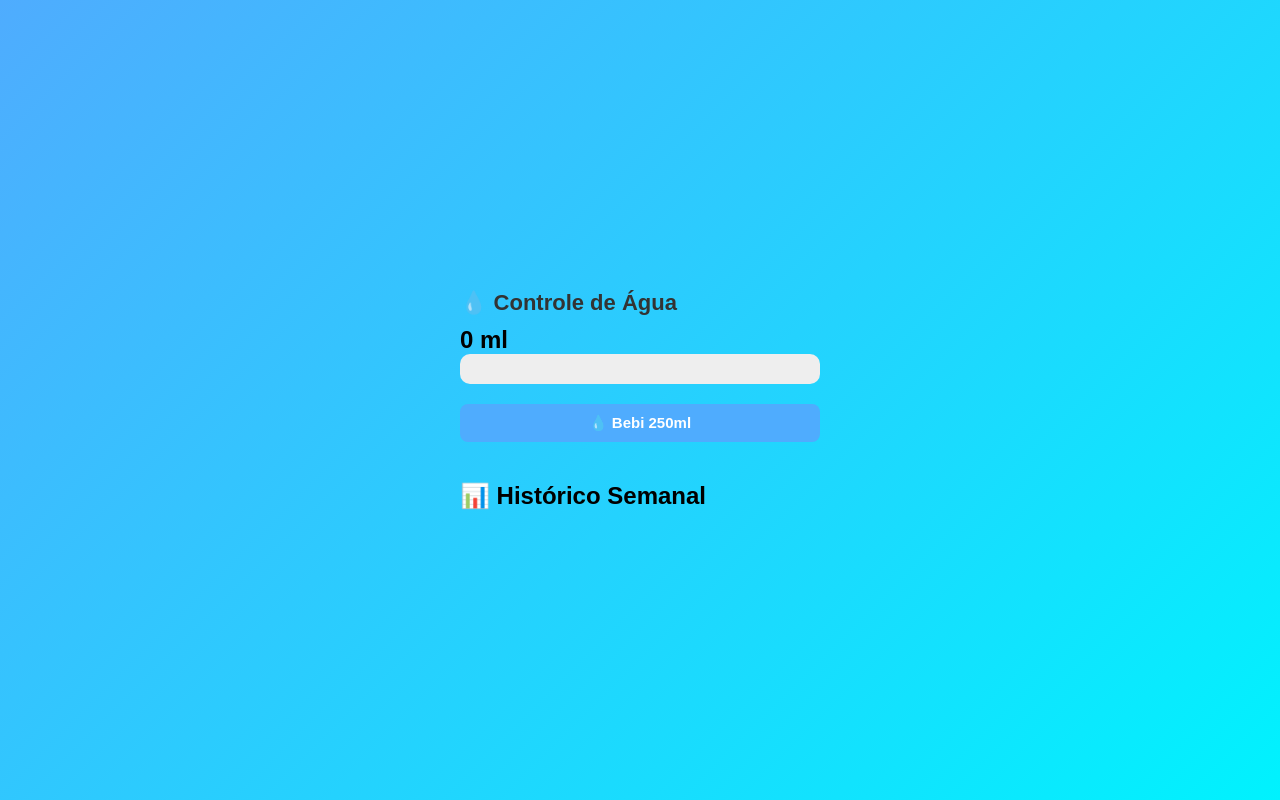
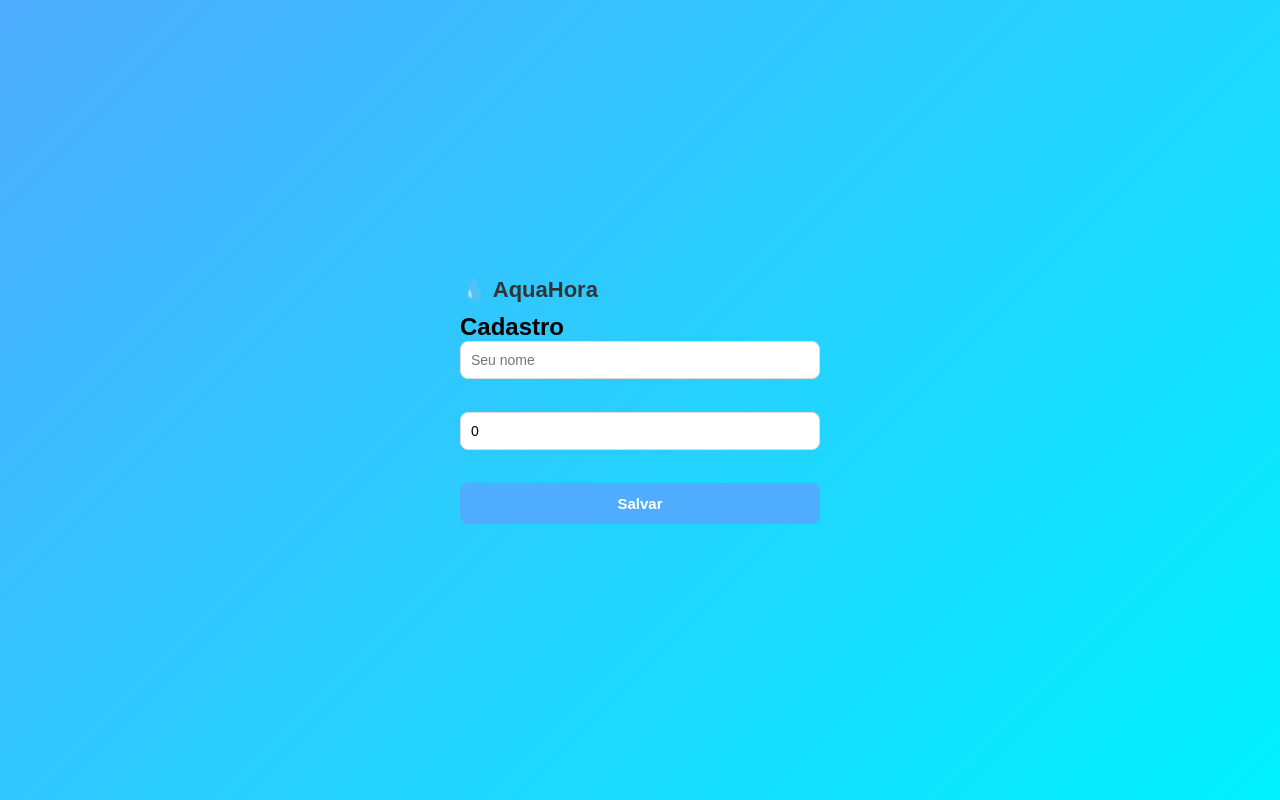
Before and after one commit to Thiagose7etr/AquaHora, a React (Vite) app: page / in a window 1280 px wide. Built offline with nearby package versions, Linux system fonts and the light colour scheme.

Commit message:
Refactor App component state management and UI

```diff
--- a/src/App.tsx
+++ b/src/App.tsx
@@ -6,20 +6,34 @@ type Dia = {
 };
 
 export default function App() {
-  const meta = 2000;
   const hoje = new Date().toISOString().split("T")[0];
 
+  const [nome, setNome] = useState<string>("");
+  const [peso, setPeso] = useState<number>(0);
+  const [meta, setMeta] = useState<number>(2000);
   const [quantidade, setQuantidade] = useState<number>(0);
   const [historico, setHistorico] = useState<Dia[]>([]);
+  const [logado, setLogado] = useState<boolean>(false);
 
+  // 🔹 Carregar dados
   useEffect(() => {
-    const salvo = localStorage.getItem("aguaHoje");
+    const nomeSalvo = localStorage.getItem("nome");
+    const pesoSalvo = localStorage.getItem("peso");
+    const aguaSalva = localStorage.getItem("aguaHoje");
     const historicoSalvo = localStorage.getItem("historicoAgua");
 
-    if (salvo) setQuantidade(Number(salvo));
+    if (nomeSalvo && pesoSalvo) {
+      setNome(nomeSalvo);
+      setPeso(Number(pesoSalvo));
+      setMeta(Number(pesoSalvo) * 35);
+      setLogado(true);
+    }
+
+    if (aguaSalva) setQuantidade(Number(aguaSalva));
     if (historicoSalvo) setHistorico(JSON.parse(historicoSalvo));
   }, []);
 
+  // 🔹 Salvar dados
   useEffect(() => {
     localStorage.setItem("aguaHoje", quantidade.toString());
   }, [quantidade]);
@@ -27,6 +41,16 @@ export default function App() {
   useEffect(() => {
     localStorage.setItem("historicoAgua", JSON.stringify(historico));
   }, [historico]);
+
+  const salvarCadastro = () => {
+    if (!nome || !peso) return;
+
+    localStorage.setItem("nome", nome);
+    localStorage.setItem("peso", peso.toString());
+
+    setMeta(peso * 35);
+    setLogado(true);
+  };
 
   const beberAgua = () => {
     const novaQuantidade = quantidade + 250;
@@ -44,6 +68,7 @@ export default function App() {
     }
   };
 
+  // 🔔 Notificação automática
   useEffect(() => {
     if ("Notification" in window) {
       Notification.requestPermission();
@@ -60,10 +85,40 @@ export default function App() {
 
   const porcentagem = (quantidade / meta) * 100;
 
+  // 🔹 TELA DE CADASTRO
+  if (!logado) {
+    return (
+      <div style={{ padding: 20 }}>
+        <h1>💧 AquaHora</h1>
+        <h2>Cadastro</h2>
+
+        <input
+          type="text"
+          placeholder="Seu nome"
+          value={nome}
+          onChange={(e) => setNome(e.target.value)}
+        />
+        <br /><br />
+
+        <input
+          type="number"
+          placeholder="Seu peso (kg)"
+          value={peso}
+          onChange={(e) => setPeso(Number(e.target.value))}
+        />
+        <br /><br />
+
+        <button onClick={salvarCadastro}>Salvar</button>
+      </div>
+    );
+  }
+
+  // 🔹 TELA PRINCIPAL
   return (
     <div style={{ padding: 20, fontFamily: "Arial" }}>
-      <h1>💧 Controle de Água</h1>
+      <h1>💧 Olá, {nome}</h1>
 
+      <p>Meta diária: {meta} ml</p>
       <h2>{quantidade} ml</h2>
 
       <div
@@ -85,9 +140,7 @@ export default function App() {
         />
       </div>
 
-      <button onClick={beberAgua} style={{ padding: 10 }}>
-        💧 Bebi 250ml
-      </button>
+      <button onClick={beberAgua}>💧 Bebi 250ml</button>
 
       <h2 style={{ marginTop: 40 }}>📊 Histórico Semanal</h2>
 
```
